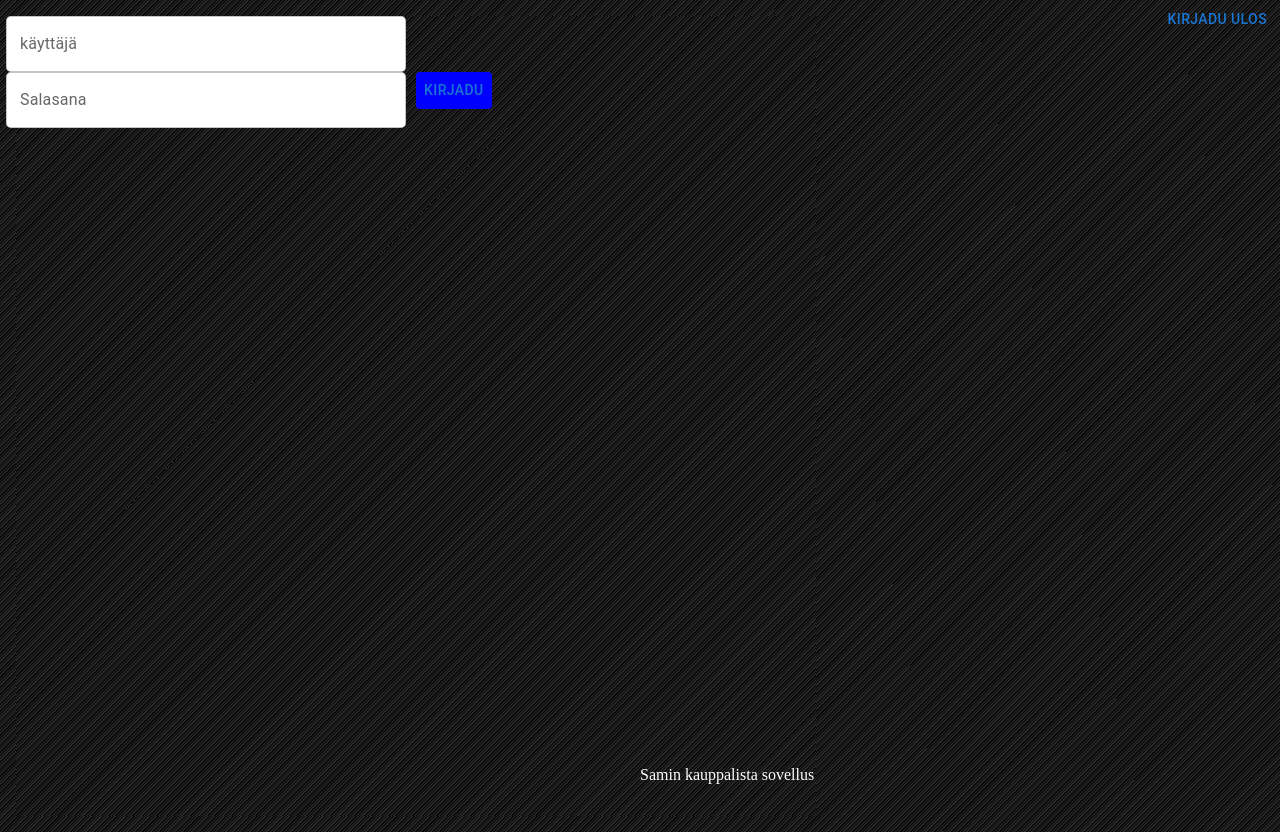
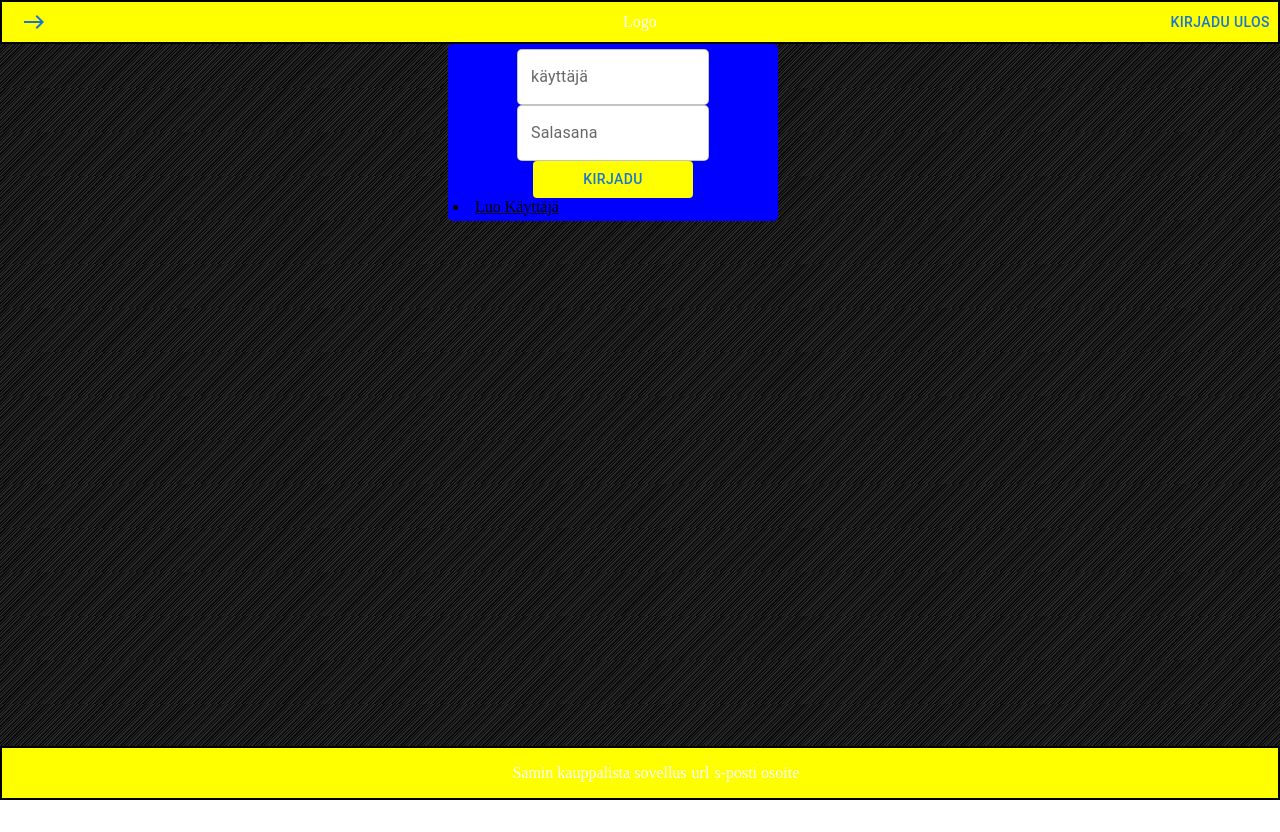
Before and after one commit to sami-alt/Ostoslista, a React (Create React App) app in the folder Frontend/: page /Login in a window 1280 px wide. After the commit the page ends 800 px from the top, so only its background shows below. Built offline with nearby package versions, Linux system fonts and the light colour scheme; no server answers.

Commit message:
added some css and now user cant be made with empty username and passeword.

```diff
--- a/Frontend/src/App.js
+++ b/Frontend/src/App.js
@@ -1,5 +1,6 @@
-import { Routes, Route, Link } from "react-router-dom";
+import { Routes, Route, Link} from "react-router-dom";
 import Drawer from '@mui/material/Drawer'
+import EastIcon from '@mui/icons-material/East';
 import ListComponent from "./Pages/ShoppingList/index";
 import Home from "./Pages/Home";
 import LoginPage from "./Pages/Login";
@@ -8,47 +9,54 @@
 import Logout from "./Pages/Logout";
 import Me from "./userName";
 import "./style.css";
+import { Button } from "@mui/material";
+import { useState } from "react";
 
 function App() {
+  const [drawer, setDrawer] = useState(false)
   return (
     <body>
       <header>
+     <div> <Button onClick={() => setDrawer(true)} ><EastIcon/></Button></div>
+        <div>Logo</div>
+        <div className="this">
+          <Me />
           <Logout />
-        <Me />
+        </div>
       </header>
 
       <nav>
-        <Drawer open={false}>
+
+        <Drawer open={drawer} className="drawer">
           <ul>
             <li>
-            <Link className="list-color" to="/">Kotiin</Link>
+              <Link className="list-color" to="/" onClick={() => setDrawer(false)} >Kotiin</Link>
+            </li>
+
+            <li>
+              <Link className="list-color" to="/Login" onClick={() => setDrawer(false)}>Kirjadu</Link>
             </li>
             <li>
-            <Link className="list-color" to="/CreateUser">Luo Käyttäjä</Link>
-          </li>
-          <li>
-            <Link className="list-color" to="/Login">Kirjadu</Link>
-          </li>
-          <li>
-            <Link className="list-color" to="/MyLists">Listat</Link>
+              <Link className="list-color" to="/MyLists" onClick={() => setDrawer(false)}>Listat</Link>
             </li>
           </ul>
         </Drawer>
       </nav>
-
+      <main>
         <Routes>
           <Route path="/" element={<Home />} />
           <Route path="/Login" element={<LoginPage />} />
+          <Route path="/Logout" element={<Logout />} />
           <Route path="/CreateUser" element={<CreateUser />} />
           <Route path="/ShoppingList/:id" element={<ListComponent />} />
           <Route path="/MyLists" element={<MyLists />} />
-        <Route path="/Logout" element={<Logout />} />
         </Routes>
-
+      </main>
       <footer>
         <p>Samin kauppalista sovellus</p>
+        <p>url</p>
+        <p>s-posti osoite</p>
       </footer>
-
     </body>
   );
 }
--- a/Frontend/src/Pages/CreateUser/index.js
+++ b/Frontend/src/Pages/CreateUser/index.js
@@ -1,13 +1,18 @@
 import Box from "@mui/material/Box"
-import  {TextField}  from "@mui/material"
+import { TextField } from "@mui/material"
 import Button from "@mui/material/Button"
 import { useState } from "react"
 import { newUser } from "../../Api/userApi"
+import { useNavigate } from "react-router-dom"
+import './indexCreate.css'
+
+
 
 const CreateUser = () => {
-    const [userName ,setUsername] = useState('')
-    const [passWord ,setPassword] = useState('')
-    const [confirm ,setConfirm]   = useState('')
+    const [userName, setUsername] = useState('')
+    const [passWord, setPassword] = useState('')
+    const [confirm, setConfirm] = useState('')
+    const nav = useNavigate()
 
     const handleUser = (event) => {
         setUsername(event.target.value)
@@ -17,36 +22,50 @@
         setPassword(event.target.value)
     }
 
-    const handleConfirm  = (event) => {
+    const handleConfirm = (event) => {
         setConfirm(event.target.value)
     }
 
     const confirmPassword = () => {
-        if(passWord !== confirm){
+        if (passWord === '') {
+            alert('Salasana puuttuu')
+            return false
+        }
+        if (confirm === '') {
+            alert('Kirjoita salasana uudelleen')
+            return false
+        }
+        if (passWord !== confirm) {
             alert('Salasanat eivät täsmää!')
-            return
+            return false
         }
+        return true
     }
 
-    const confirmUsername = () =>{
-
+    const confirmUsername = () => {
+        if (userName === '') {
+            alert('Käyttäjä nimi puuttuu')
+            return false
+        }
+        return true
     }
 
     const create = () => {
-        confirmUsername()
-        confirmPassword()
-        newUser(userName, passWord).then((result) => {
-            console.log(userName, passWord)
-        })
+        if (confirmUsername() || confirmPassword()) {
+            newUser(userName, passWord).then((result) => {
+                console.log(userName, passWord, 'new user and password')
+                nav('/')
+            })
+        }
     }
 
     return (
         <Box component="form" type="submit" >
-            <div>
+            <div className="parrent">
                 <TextField label="Käyttäjä" className="input-text-field" onChange={handleUser}></TextField>
                 <TextField type="password" label="Salasana" className="input-text-field" onChange={handelePassWord} ></TextField>
                 <TextField type="password" label="Salasana" className="input-text-field" onChange={handleConfirm} ></TextField>
-                <Button onClick={create}> Olen tässsä</Button>
+                <Button className="button" onClick={create}> Luo käyttäjä</Button>
             </div>
         </Box>
     )
--- /dev/null
+++ b/Frontend/src/Pages/CreateUser/indexCreate.css
@@ -0,0 +1,34 @@
+
+.parrent{
+    position: relative;
+    top:25%;
+    bottom:25% ;
+    left: 35%;
+    right: 35%;
+    width: 25%;
+    height: 50%;
+    border: 5px solid blue;
+    background-color:blue;
+    border-radius: 5px;
+    display: flex;
+    flex-direction: column;
+}
+
+.parrent > button{
+    position: relative;
+    background-color: yellow;
+    width: 50%;
+    left: 25%;
+
+}
+
+.parrent > .input-text-field {
+    position: relative;
+    border-radius: 5px;
+    background-color: white;
+    width: 60%;
+    left: 0%;
+    display: flex;
+    flex-direction: column;
+    margin: auto;
+}
--- a/Frontend/src/Pages/Login/index.js
+++ b/Frontend/src/Pages/Login/index.js
@@ -3,6 +3,8 @@
 import Button from "@mui/material/Button"
 import { useState } from "react"
 import { loginUser } from "../../Api/userApi"
+import {Link} from "react-router-dom"
+import './indexLogin.css'
 
 const LoginPage = () => {
     const [userName, setUsername] = useState('')
@@ -25,10 +27,13 @@
 
     return (
         <Box>
-            <div>
+            <div className="parrent">
                 <TextField className="input-text-field"  label="käyttäjä" onChange={handleUsername} />
                 <TextField className="input-text-field" type="password" label="Salasana" onChange={handelePassWord} />
-                <Button style={{backgroundColor:"blue"}} onClick={loginHandle}>Kirjadu</Button>
+                <Button className="button"  onClick={loginHandle}>Kirjadu</Button>
+                <li>
+              <Link className="list-color" to="/CreateUser" >Luo Käyttäjä</Link>
+            </li>
             </div>
         </Box>
     )
--- /dev/null
+++ b/Frontend/src/Pages/Login/indexLogin.css
@@ -0,0 +1,22 @@
+.parrent {
+    position: relative;
+    top:25%;
+    display: flex;
+    flex-direction: column;
+}
+
+.parrent > .input-text-field {
+    position: relative;
+    border-radius: 5px;
+    background-color: white;
+    width: 60%;
+    right: 15%;
+    left: 15%;
+    display: flex;
+    flex-direction: column;
+}
+
+.parrent > button {
+    position: relative;
+    background-color: yellow;
+}
--- a/Frontend/src/Pages/ShoppingList/index.js
+++ b/Frontend/src/Pages/ShoppingList/index.js
@@ -64,8 +64,8 @@
     }
 
     const list = proList.map((product) => (
-        <ListItem key={product.id}>
-            <TextField className="text-field" style={{
+        <ListItem key={product.id} className="page">
+            <TextField  style={{
                 textDecoration: product.done === 1 ? 'line-through' : 'none',
             }} defaultValue={product.product} onBlur={(event) => onProductChange(product, event)}></TextField>
             <ButtonGroup>
--- a/Frontend/src/style.css
+++ b/Frontend/src/style.css
@@ -1,22 +1,73 @@
 
 body {
     background: repeating-linear-gradient(-45deg, rgb(51,49,49), black 1px);
-    display: flex;
-    min-width: 100vh;
-    min-height: 100vh;
+    min-width: 100%;
+    min-height: 100%;
+    margin: 0;
+    padding: 0;
+    bottom: 0px;
 }
 
 header {
-    position: absolute;
-    top: 1px;
-    right: 5px;
+    position: sticky;
+    width: 100%;
+    top: 0px;
+    border: solid 2px black;
+    color: white;
+    box-sizing: border-box;
+    display: flex;
+    flex-direction: row;
+    justify-content: space-between;
+    background-color: yellow;
+}
+
+header > * {
+    flex: 1;
+    display: flex;
+    height: 40px;
+    align-items: center;
+}
+
+header > *:nth-child(1) {
+    text-align: left;
+    justify-content: flex-start;
+}
+header > *:nth-child(2) {
+    text-align: center;
+    justify-content: center;
+}
+header > *:nth-child(3) {
+    text-align: right;
+    justify-content: flex-end;
+}
+
+main{
+    height: 100vh;
+    width: 100%;
+    position: fixed;
+}
+
+a.list-color{
+    color: black;
 }
 
 footer{
+    box-sizing: border-box;
     position: absolute;
+    width: 100%;
+
     bottom: 0px;
-    left: 50%;
-    color: white;
+    border: 2px solid black;
+    background-color: yellow;
+    display: flex;
+    gap:5px;
+    color:white;
+    box-sizing: border-box;
+}
+
+footer > p {
+    position: relative;
+    left: 40%;
 }
 
 .text-field {
@@ -26,14 +77,9 @@
     right: 10px;
 }
 
-.input-text-field {
-    border-radius: 5px;
-    background-color: white;
-    width: 70%;
-    right: 10px;
-    display: flex;
 
-}
+
+
 
 .list-text-field {
     background-color: white;
```
Lines whose indentation alone changed are shown as unchanged.
